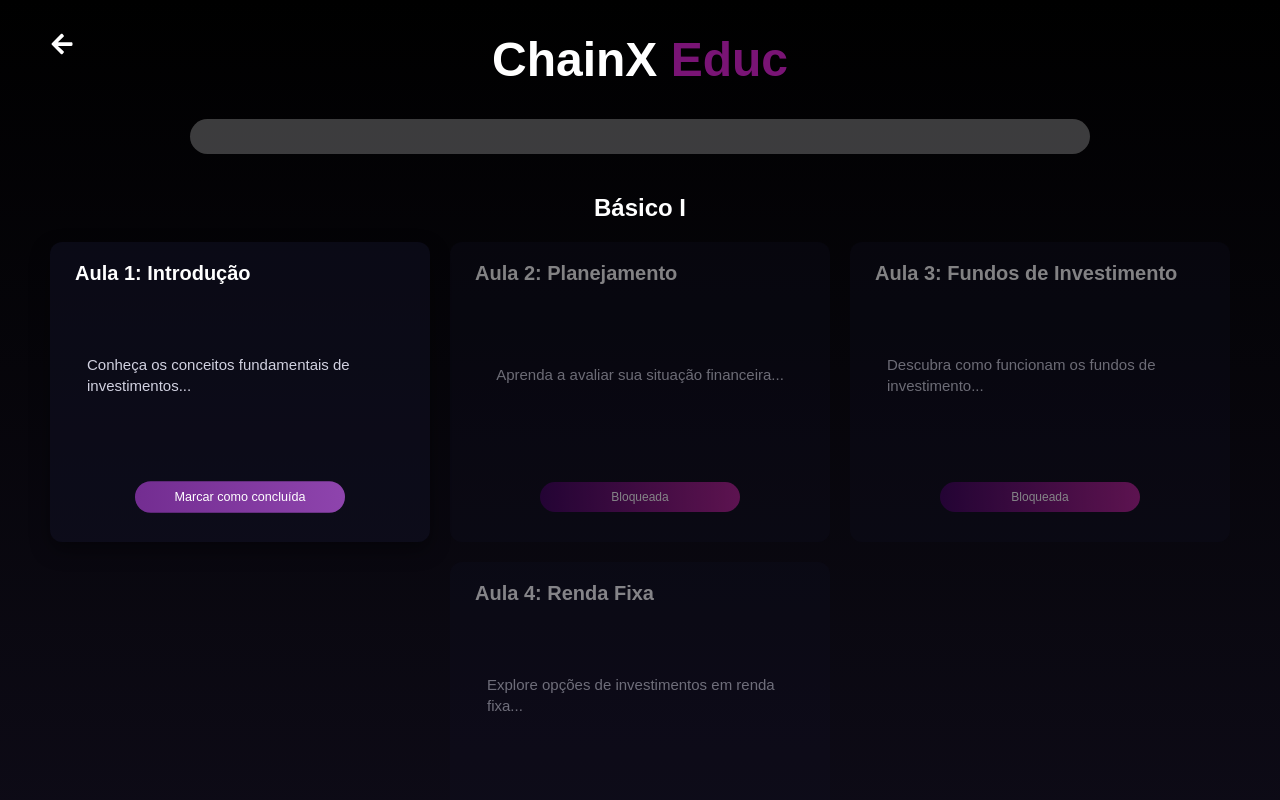
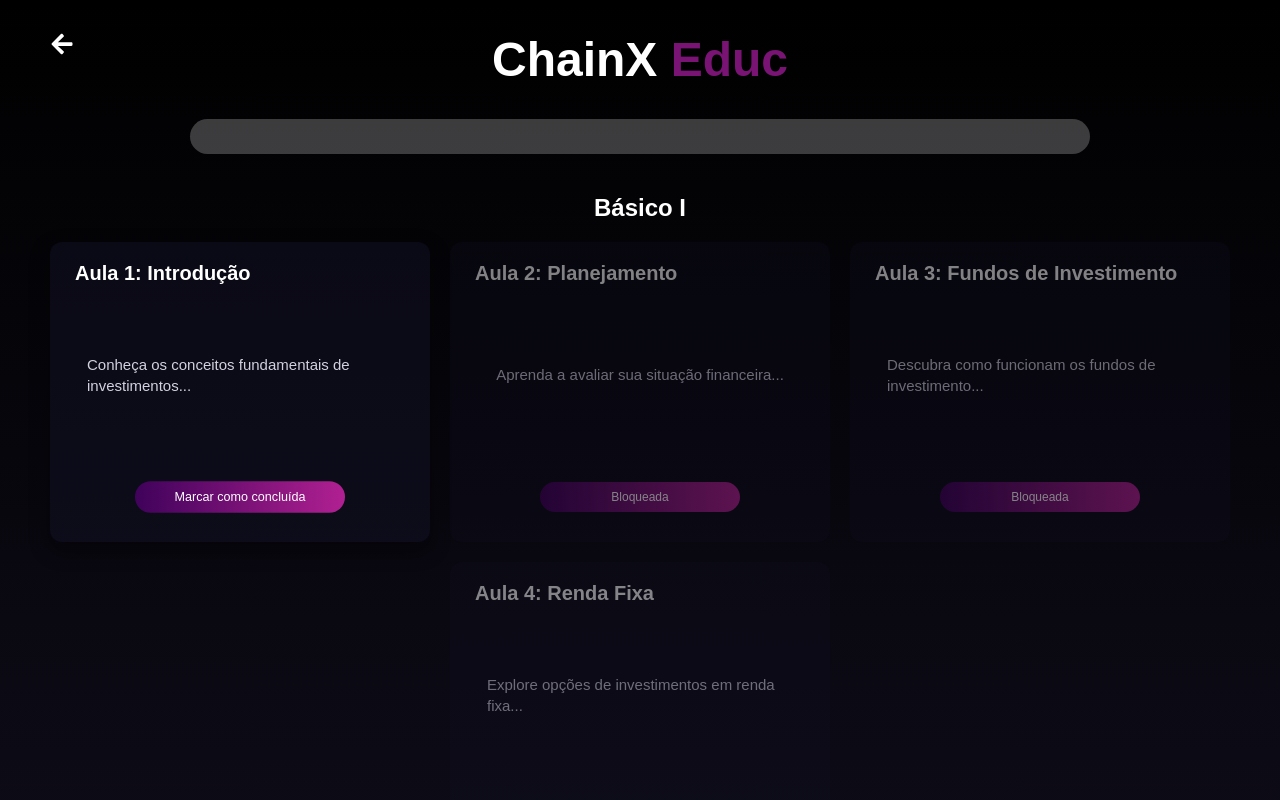
Before and after one commit to PedrosoEnzo/cripto, a React (Vite) app in the folder cripto-react/: page /curso in a window 1280 px wide. In both pictures the pointer is over the button "Marcar como concluída". Shown: the top 800 px of the page. Built offline with nearby package versions, Linux system fonts and the light colour scheme.

Commit message:
Arrumando a cor dos botoes

```diff
--- a/cripto-react/src/components/LessonCard.module.css
+++ b/cripto-react/src/components/LessonCard.module.css
@@ -72,6 +72,10 @@ button {
   align-self: center;
 }
 
+button:hover {
+  background: linear-gradient(to right, #3f025b,  #b12092);
+}
+
 .locked {
   pointer-events: none;
 }
```
